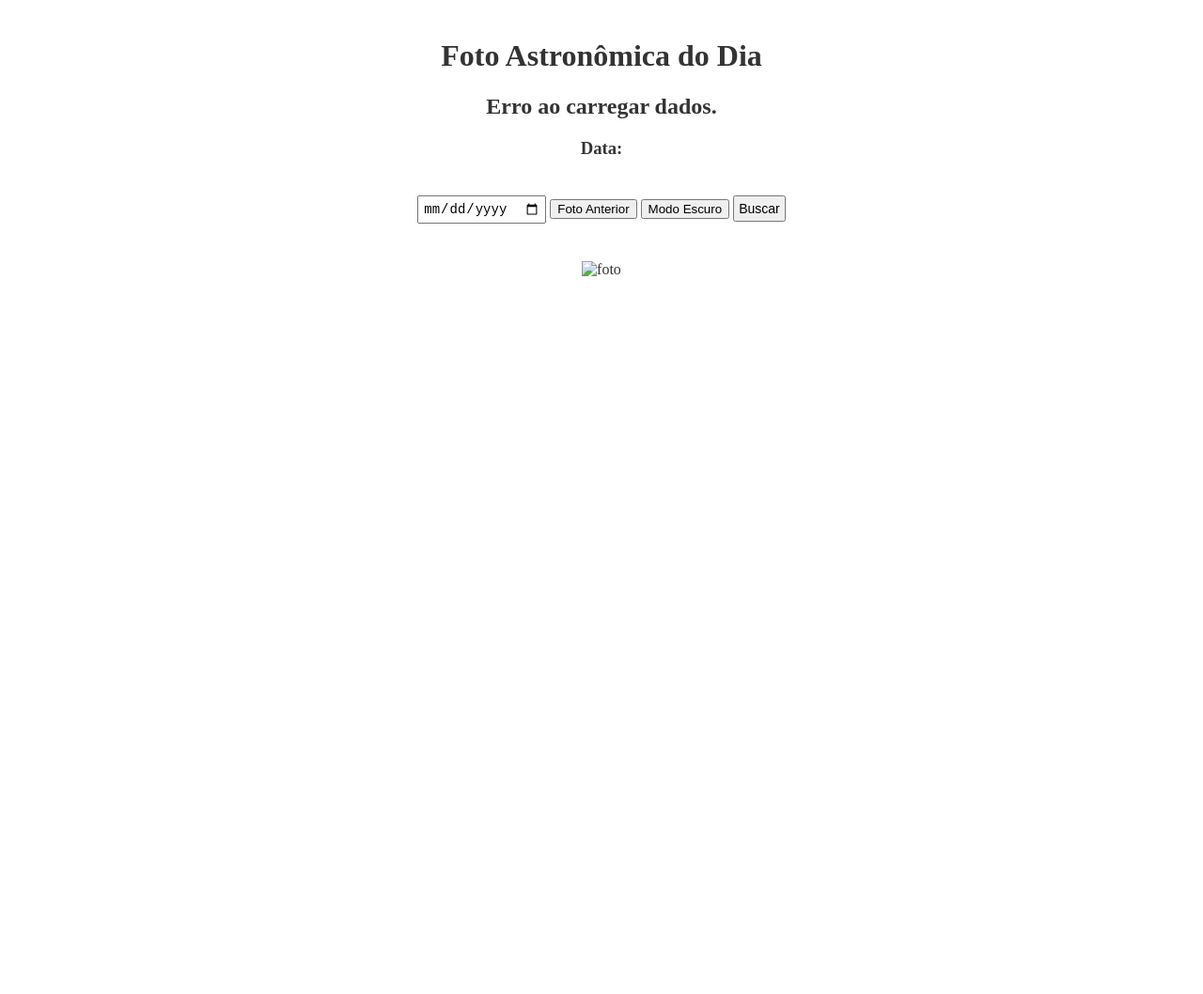
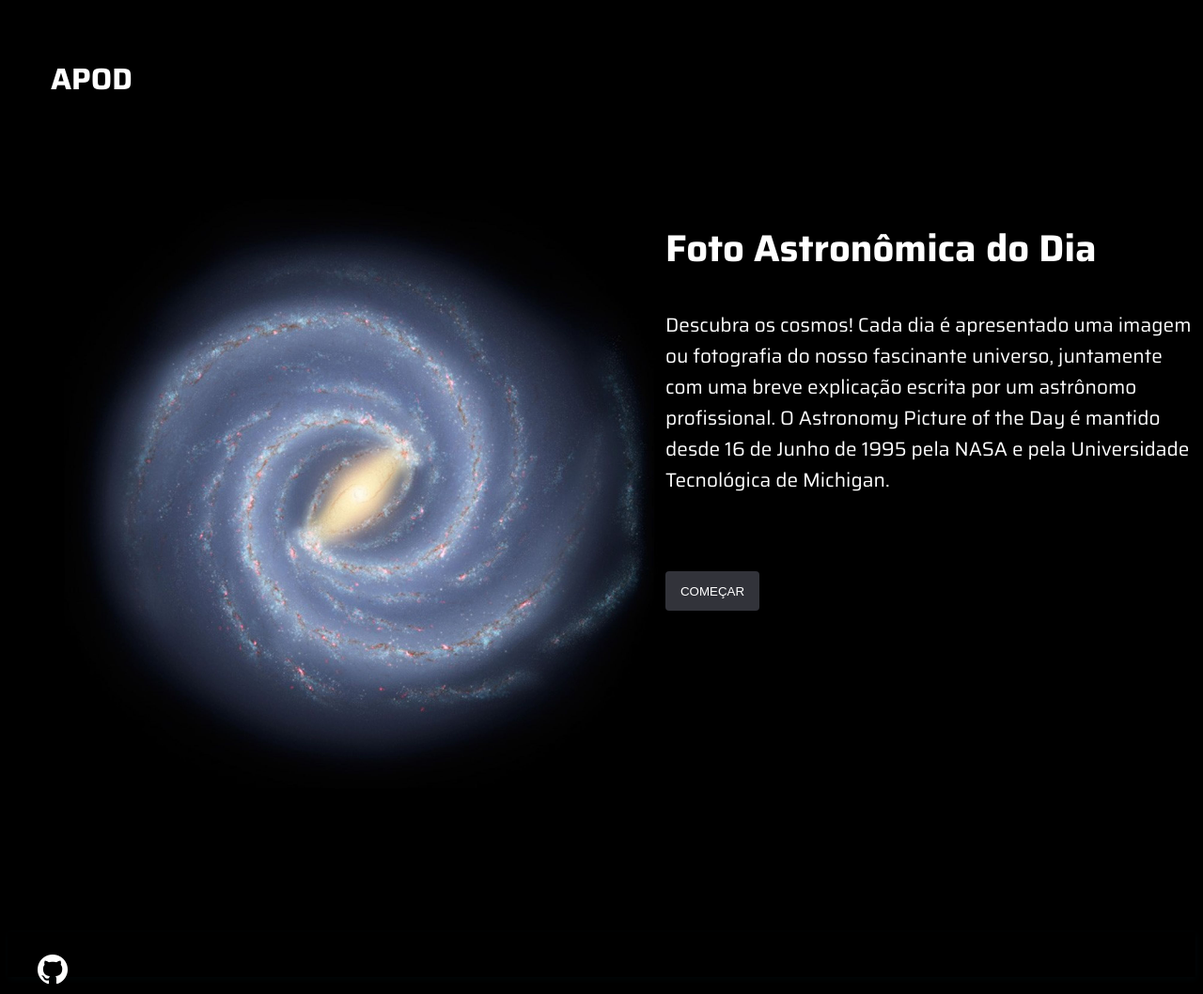
Before and after one commit to joaocarlosrv/nasa-apod, a plain HTML site: page index.html in a window 1280 px wide. Shown: the whole page at 94% size. Before the commit the page ends 800 px from the top, so only its background shows below. Drawn offline with nearby package versions, Linux system fonts and the light colour scheme; no server answers.

Commit message:
git commit -m "segunda página"

```diff
--- a/index.html
+++ b/index.html
@@ -5,24 +5,42 @@
     <meta name="viewport" content="width=device-width, initial-scale=1.0">
     <link rel="preconnect" href="https://fonts.googleapis.com">
     <link rel="preconnect" href="https://fonts.gstatic.com" crossorigin>
+    <link rel="stylesheet" href="https://cdn.jsdelivr.net/npm/bootstrap-icons@1.11.3/font/bootstrap-icons.min.css">
     <link href="https://fonts.googleapis.com/css2?family=EB+Garamond&family=Plus+Jakarta+Sans:ital,wght@0,200..800;1,200..800&family=Roboto+Condensed:ital,wght@0,100..900;1,100..900&display=swap" rel="stylesheet">
+    <link rel="stylesheet" href="reset.css">
     <link rel="stylesheet" href="style.css">
-    <title>Nasa | APOD</title>
+    <title>APOD | NASA</title>
 </head>
 <body>
-    <div>
-    <h1>Foto Astronômica do Dia</h1>
-        <h2 id="titulo"></h2>
-        <h3>Data: <span id="data"></span></h3>
-        <div id="search-container">
-            <input type="date" id="date-input" />
-            <button id="previous-btn">Foto Anterior</button>
-            <button id="dark-mode-toggle">Modo Escuro</button>
-            <button id="search-button">Buscar</button>
+    <header>
+        <h1 class="logo" onclick="inicio()">APOD</h1>
+        <!-- <h3 onclick="inicio()">INICIO</h3> -->
+    </header>
+
+    <main>
+        <section>
+            <div class="imagem-principal">
+                <img src="images/galaxy-milky-way-planet.jpeg" alt="galaxia" width="652px" onclick="pesquisar()">
+            </div>
+        <div class="descrição">
+            <h1>Foto Astronômica do Dia</h1>
+            <p>Descubra os cosmos! Cada dia é apresentado uma imagem ou fotografia do nosso fascinante universo,
+                juntamente com uma breve explicação escrita por um astrônomo profissional. O Astronomy Picture of
+                the Day é mantido desde 16 de Junho de 1995 pela NASA e pela Universidade Tecnológica de Michigan.
+            </p><br><br>
+            <button type="button" onclick="pesquisa()">COMEÇAR</button>
         </div>
-            <img id="pic" src="" alt="foto" width="100%">
-                <p id="descrição"></p>
-    </div>
+        </section>
+    </main>
+    <footer class="rodape">
+        <div class="github">
+            <a href="https://github.com/joaocarlosrv" class="icon-github" target="_blank" style="font-size: 2rem;">
+                <i class="bi bi-github"></i>
+            </a>
+        </div>
+            <h3></h3>
+        </div>
+    </footer>
 <script src="scripts.js"></script>
 </body>
 </html>
--- a/scripts.js
+++ b/scripts.js
@@ -1,7 +1,16 @@
 const url = "https://api.nasa.gov/planetary/apod?api_key=";
 const api_key = "5B6oJsSCQyekXZvNOKpsUhRPl1e7FHqjIAyHpybk"; // Use sua chave de API
 
-                document.getElementById("search-button").addEventListener("click", fetchData);
+    document.getElementById("search-button").addEventListener("click", () => {
+    const date = document.getElementById("date-input").value;
+        fetchData(date);
+});
+function pesquisa() {
+    window.location.href = "pesquisa.html";
+}
+function inicio(){
+    window.location.href = "index.html";
+}
 
         // Função para buscar dados da API
 async function fetchData(date = "") {
@@ -13,6 +22,7 @@ const api_key = "5B6oJsSCQyekXZvNOKpsUhRPl1e7FHqjIAyHpybk"; // Use sua chave de
         try {
              const response = await fetch(fetchUrl);
             if (!response.ok) throw new Error("Network response was not ok");
+
             const data = await response.json();
             if (data.media_type === "image") {
                 document.getElementById("titulo").textContent = data.title;
@@ -27,6 +37,7 @@ const api_key = "5B6oJsSCQyekXZvNOKpsUhRPl1e7FHqjIAyHpybk"; // Use sua chave de
             document.getElementById("titulo").textContent = "Erro ao carregar dados.";
     }
 }
+
     document.addEventListener("DOMContentLoaded", () => {
         fetchData(); // Busca a imagem do dia ao carregar
 });
--- a/style.css
+++ b/style.css
@@ -1,52 +1,102 @@
-@import url('https://fonts.googleapis.com/css2?family=EB+Garamond&family=Plus+Jakarta+Sans:ital,wght@0,200..800;1,200..800&family=Roboto+Condensed:ital,wght@0,100..900;1,100..900&display=swap');
+@import url('https://fonts.googleapis.com/css2?family=EB+Garamond&family=Outfit:wght@100..900&family=Plus+Jakarta+Sans:ital,wght@0,200..800;1,200..800&family=Poppins:ital,wght@0,100;0,200;0,300;0,400;0,500;0,600;0,700;0,800;0,900;1,100;1,200;1,300;1,400;1,500;1,600;1,700;1,800;1,900&family=Roboto+Condensed:ital,wght@0,100..900;1,100..900&family=Saira:ital,wght@0,100..900;1,100..900&family=Ubuntu:wght@400;700&display=swap');
 
-
-body {
-    background-color: #ffffff;
-    color: #333;
-    margin: 0;
-    padding: 20px;
-    padding-left: 60px ;
-    padding-right: 60px;
-    display: flex;
-    justify-content: center;
-    text-align: center;
-}
-
-header {
-    text-align: center;
-    margin-bottom: 20px;
-}
-
-#pic {
-    max-width: 100%;
-    height: auto;
-    margin-top: 20px;
-}
-
-#search-container {
-    margin-bottom: 20px;
-    border-radius: 2px;
+html{
+    height: 100%;
+    font-family: "Saira", sans-serif;
 
 }
 
-#date-input {
-    margin-top: 20px;
-    padding: 4px;
-    font-size: 14px;
+body{
+    overflow-x: hidden;
+
+    min-height: 100%;
+    flex-direction: column;
+    background-color: #000000;
+    color: #fff;
+}
+
+header{
+    display: flex;
+    flex-direction: row;
+    text-align: center;
+    padding: 1rem;
+    padding-left: 2rem;
+    height: 1rem;
+    cursor: context-menu;
+  /*  box-shadow: 1px 2px 7px rgba(4, 18, 22, 0.4);  */
+}
+
+header > h1{
     cursor: pointer;
+    text-align: center;
+    padding: 14px;
+    border-radius: 20px;
+}
+
+section{
+    display: flex;
+    align-content: center;
+    justify-content: space-evenly;
+    margin: 9rem 0 10.5% 3rem;
+}
+
+.descrição h1{
+    font-size: 2.5rem;
+}
+
+.titulo-pesquisa h2{
+    font-size: 2.5rem;
+    justify-content: center;
+    align-items: center;
 
 }
-#search-button {
-    margin-top: 20px;
-    padding: 4px;
-    font-size: 14px;
+
+.descrição p{
+    font-size: 1.3rem;
+    max-width: 800px;
+}
+
+button{
+    border: none;
+    background-color: #32333a;
+    color: white;
+    border-radius: 4px;
+    width: 100px;
+    height: 42px;
+    margin-top: 10px;
     cursor: pointer;
 }
 
-#apod {
-    background: white;
-    padding: 20px;
-    border-radius: 8px;
-    box-shadow: 0 0 10px rgba(0, 0, 0, 0.1);
+.mainpesquisar{
+    margin-top: 2%;
 }
+
+#pic{
+
+}
+
+.botaoPesquisar{
+    height: 33px;
+}
+
+button:hover{
+    opacity: 40%;
+    transition: .5s ease-out;
+}
+
+input{
+    height: 28px;
+    margin-bottom: 1%;
+}
+
+footer{
+    box-shadow: 1px 2px 7px rgba(4, 18, 22, 0.4);
+    padding: 1rem;
+    padding-left: 2rem;
+    height: 1rem;
+    cursor: context-menu;
+}
+
+.icon-github{
+    color: #fff;
+}
```
Also changed, not shown: pesquisa.html (added, +49 -0 lines), images/favicon.png (added), images/galaxy-milky-way-planet.jpeg (added), reset.css (added). Lines whose indentation alone changed are shown as unchanged.
